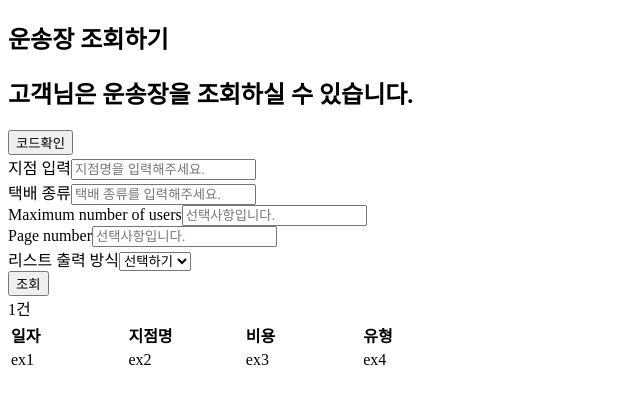
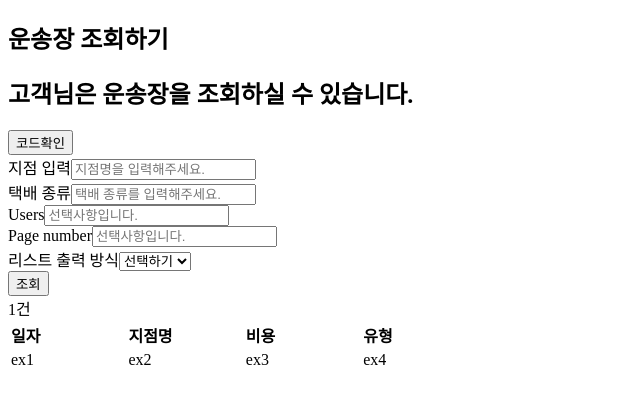
Before and after one commit to leedhfsd/Frontend, a Next.js app: page /parcel/checkParcel in a window 1280 px wide. Shown: the top 404 px of the page, without its empty margins (0-640 px from the left). Built offline with nearby package versions, Linux system fonts and the light colour scheme.

Commit message:
checkParcel list feature update

```diff
--- a/pages/parcel/checkParcel.js
+++ b/pages/parcel/checkParcel.js
@@ -16,6 +16,8 @@ export default function CheckParcel() {
     page: ""
   })
 
+  const [parcelList, setParcelList] = useState([]);
+
   const onChange = async (e) => {
     setInput({
       ...input,
@@ -25,7 +27,7 @@ export default function CheckParcel() {
 
   const handleSubmit = async (e) => {
     e.preventDefault();
-    if(input.branch === "" || input.package_type === "" || input.sortBy === "" || input.limit === "" || input.page === "") {
+    if (input.branch === "" || input.package_type === "" || input.sortBy === "" || input.limit === "" || input.page === "") {
       alert("모든 칸을 입력해주세요");
     }
     console.log(input);
@@ -44,6 +46,7 @@ export default function CheckParcel() {
       .then((res) => {
         if (res.code === 200) {
           alert('리스트를 불러왔습니다.')
+          setParcelList(JSON.stringify(res.data));
         } else if (res.code === 401) {
           alert('로그인이 필요합니다.');
         } else {
@@ -65,7 +68,7 @@ export default function CheckParcel() {
             </div>
           </div>
         </article>
-        <article className="border-2 rounded-md w-1/1">
+        <article className="border-2 rounded-md">
           <form className="flex flex-row justify-between">
             <div className="flex flex-col basis-1/5">
               <label>지점 입력</label>
@@ -76,7 +79,7 @@ export default function CheckParcel() {
               <input name="package_type" type="text" value={input.package_type} onChange={onChange} placeholder="택배 종류를 입력해주세요." />
             </div>
             <div className="flex flex-col basis-1/5">
-              <label>Maximum number of users</label>
+              <label>Users</label>
               <input name="limit" type="text" value={input.limit} onChange={onChange} placeholder="선택사항입니다." />
             </div>
             <div className="flex flex-col basis-1/5">
@@ -114,6 +117,16 @@ export default function CheckParcel() {
                 <td>ex3</td>
                 <td>ex4</td>
               </tr>
+              {/* {
+                parcelList.map((element, index) =>
+                  <tr>
+                    <tb>element.date</tb>
+                    <tb>element.loc</tb>
+                    <tb>element.cost</tb>
+                    <tb>element.methods</tb>
+                  </tr>
+                )
+              } */}
             </tbody>
           </table>
         </article>
```
